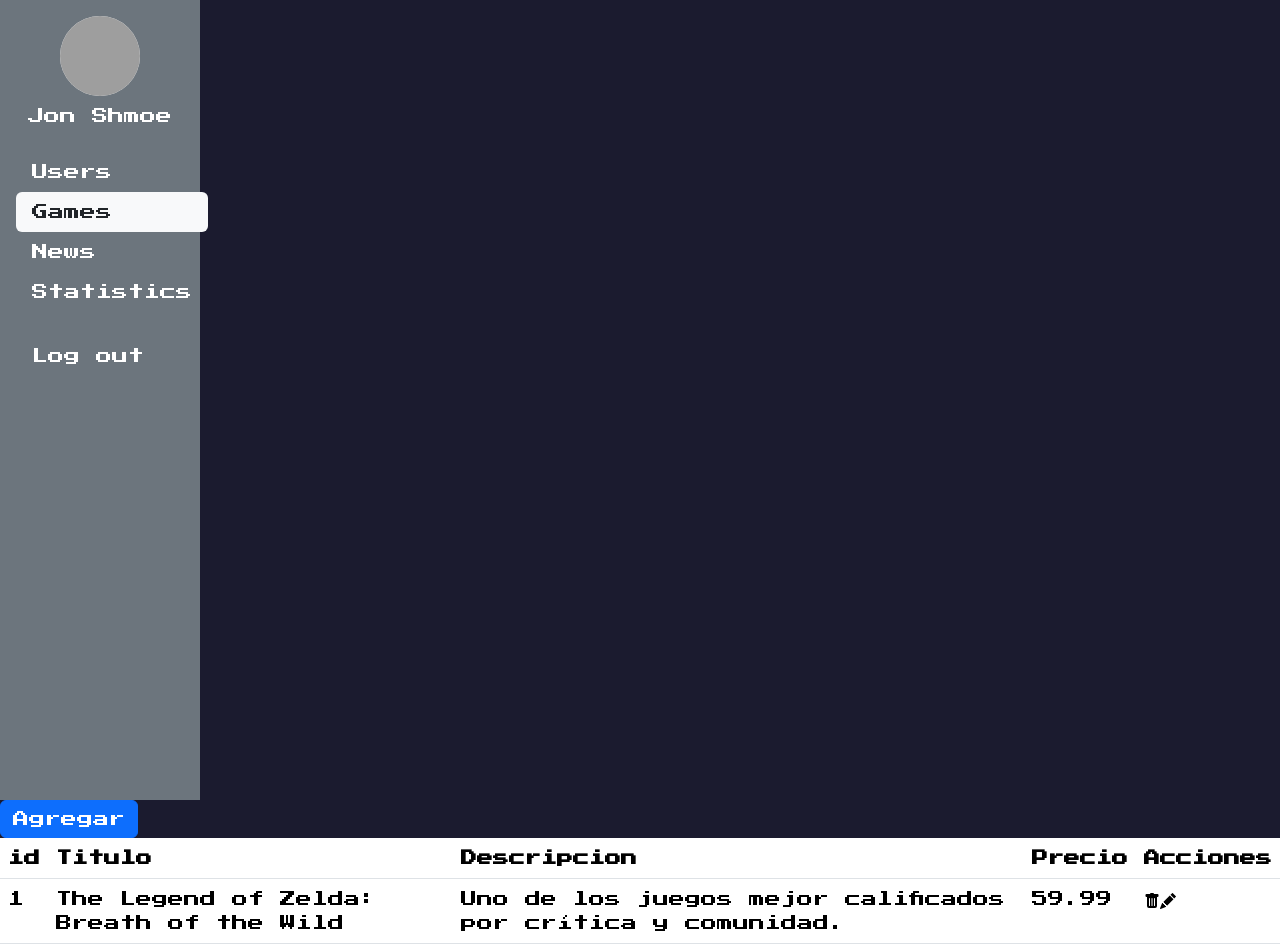
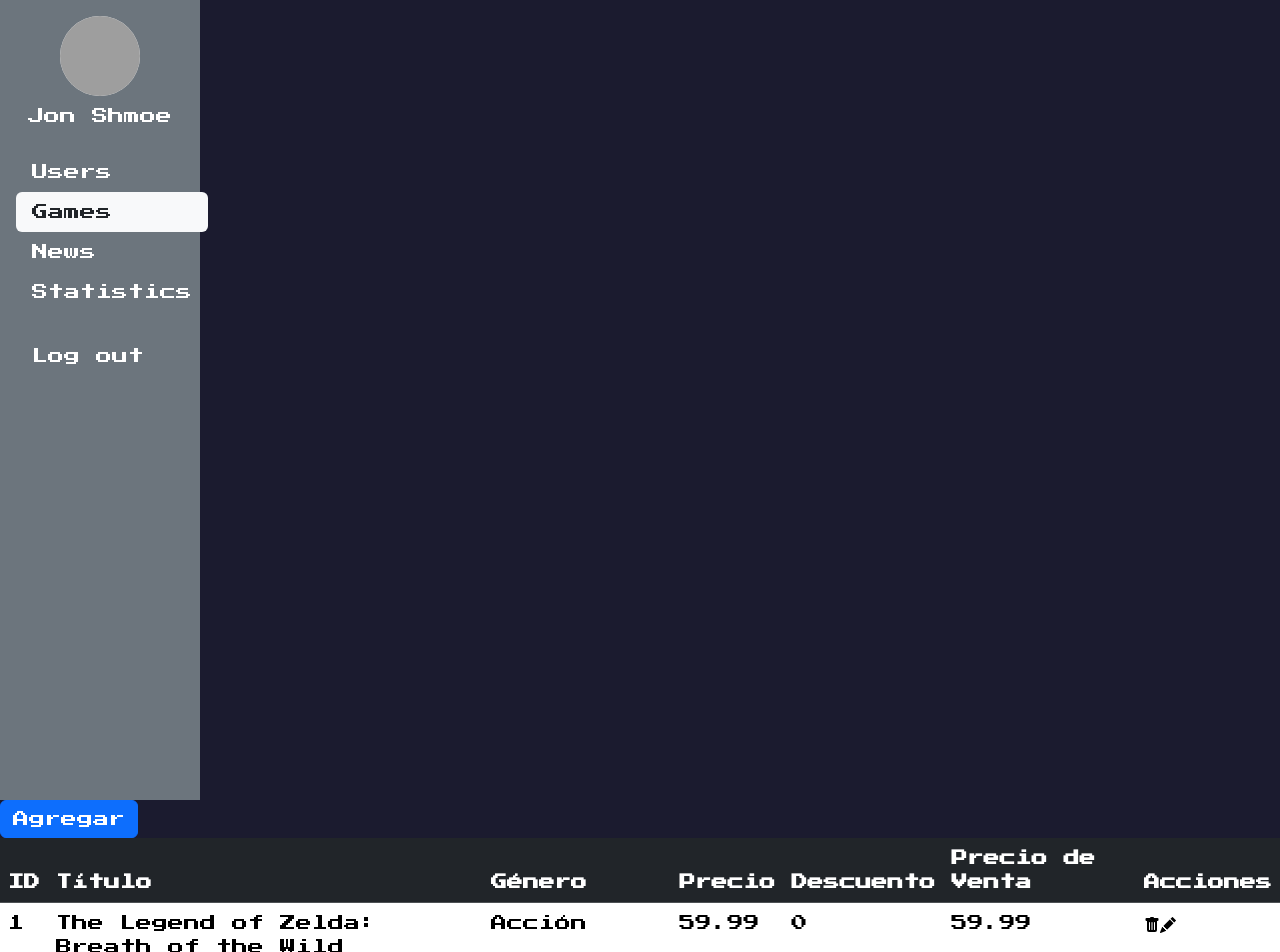
Before and after one commit to ANando1901/PrograWeb, a React (Vite) app: page /games in a window 1280 px wide. Shown: the top 952 px of the page. Built offline with nearby package versions, Linux system fonts and the light colour scheme; grey boxes are pictures that could not be loaded.

Commit message:
Update Tabla.tsx
cambio para agregar mas columnas a la tabla y haya una descripcion mas detalla del juego

```diff
--- a/src/Componentes/Tabla.tsx
+++ b/src/Componentes/Tabla.tsx
@@ -1,5 +1,4 @@
-import React, { useState } from "react";
-
+import { useState } from "react";
 import { BsFillTrashFill, BsFillPencilFill } from "react-icons/bs";
 
 import "../Estilos/Table.css";
@@ -11,22 +10,20 @@ import ModalEliminar from "./Eliminar";
 import ModalEditar from "./Editar";
 
 export const Table = () => {
-  // de agregar
   const [modalAbierto, setModalAbierto] = useState(false);
-
   const abrirModal = () => setModalAbierto(true);
   const cerrarModal = () => setModalAbierto(false);
 
-  // de eliminar
   const [modalAbierto2, setModalAbierto2] = useState(false);
-
   const abrirModal2 = () => setModalAbierto2(true);
   const cerrarModal2 = () => setModalAbierto2(false);
 
-  // de editar
   const [modalAbierto3, setModalAbierto3] = useState(false);
-
-  const abrirModal3 = () => setModalAbierto3(true);
+  const [juegoSeleccionado, setJuegoSeleccionado] = useState<Game | null>(null);
+  const abrirModal3 = (juego: Game) => {
+    setJuegoSeleccionado(juego);
+    setModalAbierto3(true);
+  };
   const cerrarModal3 = () => setModalAbierto3(false);
 
   return (
@@ -35,9 +32,7 @@ export const Table = () => {
         <button
           className="btn btn-primary btn-de-tabla"
           type="button"
-          onClick={() => {
-            abrirModal();
-          }}
+          onClick={abrirModal}
         >
           Agregar
         </button>
@@ -46,34 +41,34 @@ export const Table = () => {
           <ModalAgregar show={modalAbierto} onHide={cerrarModal} />
         )}
       </div>
+
       <table className="table">
-        <thead>
+        <thead className="table-dark">
           <tr>
-            <th>id</th>
-            <th className="expandesque">Titulo</th>
-            <th className="expand">Descripcion</th>
+            <th>ID</th>
+            <th className="expandesque">Título</th>
+            <th>Género</th>
             <th>Precio</th>
+            <th>Descuento</th>
+            <th>Precio de Venta</th>
             <th>Acciones</th>
           </tr>
         </thead>
         <tbody>
-          {ListaGames.map((juego: Game) => {
-            return (
+          {ListaGames.map((juego: Game) => (
             <tr key={juego.id}>
               <td>{juego.id}</td>
               <td className="expandesque">{juego.titulo}</td>
-                <td className="expand">{juego.description}</td>
+              <td>{juego.categoria?.nombre ?? "-"}</td>
               <td>{juego.precio}</td>
-
+              <td>0</td>
+              <td>{juego.precio}</td>
               <td className="fit">
                 <span className="actions">
                   <BsFillTrashFill
                     className="delete-btn"
-                      onClick={() => {
-                        abrirModal2();
-                      }}
+                    onClick={abrirModal2}
                   />
-
                   {modalAbierto2 && (
                     <ModalEliminar
                       show={modalAbierto2}
@@ -84,24 +79,19 @@ export const Table = () => {
 
                   <BsFillPencilFill
                     className="edit-btn"
-                      onClick={() => {
-                        abrirModal3();
-                      }}
+                    onClick={() => abrirModal3(juego)}
                   />
-
-                    {modalAbierto3 && (
+                  {modalAbierto3 && juegoSeleccionado && (
                     <ModalEditar
                       show={modalAbierto3}
                       onHide={cerrarModal3}
-                        juego={juego}
+                      juego={juegoSeleccionado}
                     />
                   )}
-
                 </span>
               </td>
             </tr>
-            );
-          })}
+          ))}
         </tbody>
       </table>
     </div>
```
Lines whose indentation alone changed are shown as unchanged.
